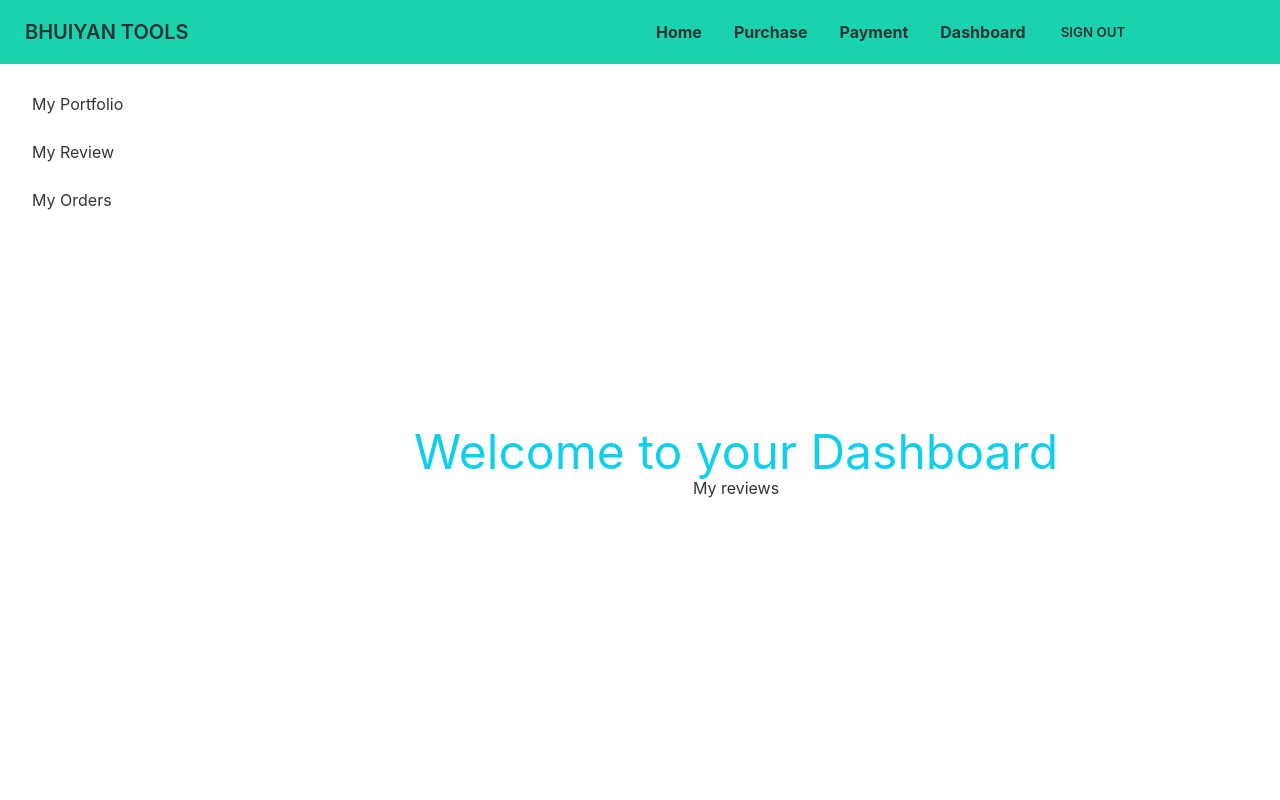
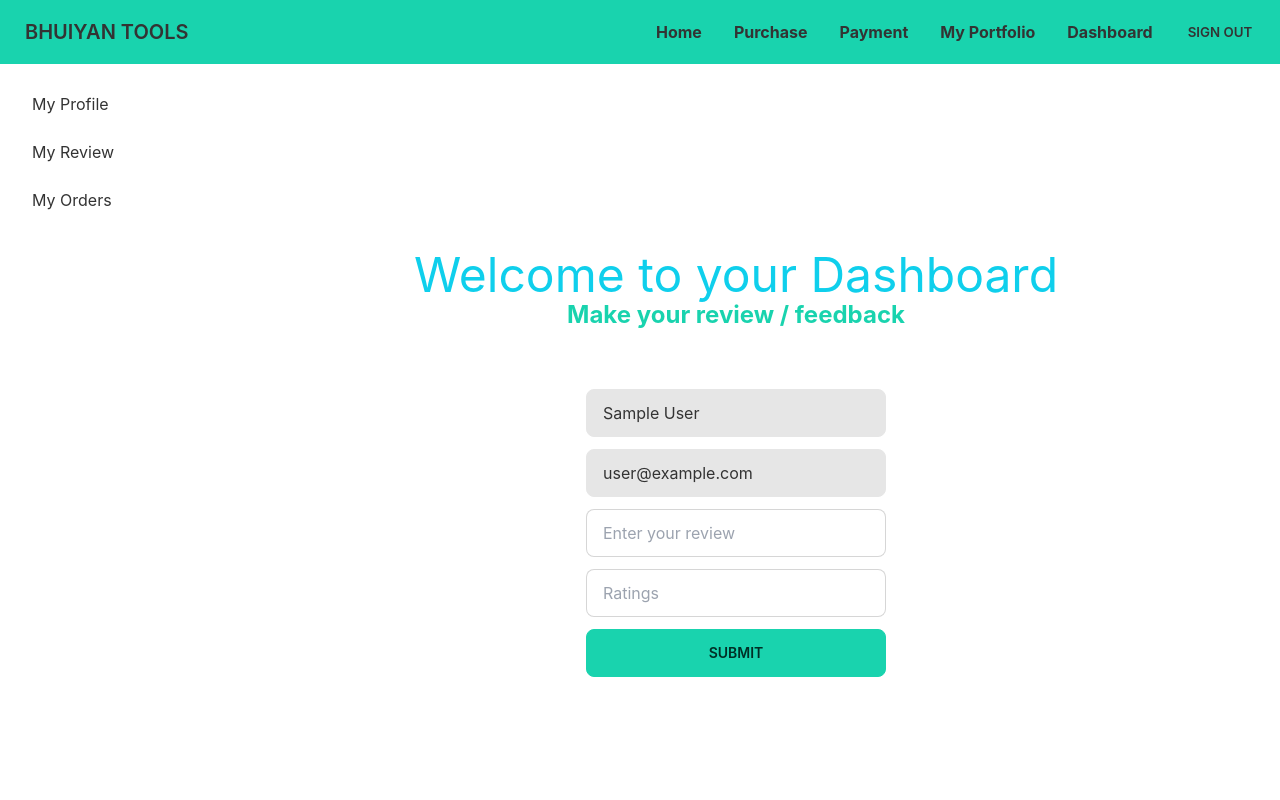
Before and after one commit to hasansharif819/bhuiyan_tools_clients, a React (Create React App) app: page /dashboard/myreview in a window 1280 px wide. Shown: the top 800 px of the page. Built offline with nearby package versions, Linux system fonts and the light colour scheme; no server answers; sample sign-in values are in the browser's storage.

Commit message:
review added

```diff
--- a/src/App.js
+++ b/src/App.js
@@ -7,7 +7,7 @@ import Home from './pages/Home/Home/Home';
 import Login from './pages/Login/Login';
 import RequireAuth from './pages/Login/RequireAuth';
 import SignUp from './pages/Login/SignUp';
-import Portfolio from './pages/Dashboard/Portfolio';
+import Portfolio from './pages/Portfolio/Portfolio';
 import Product from './pages/Purchase/Product/Product';
 import Purchase from './pages/Purchase/Purchase/Purchase';
 import Footer from './pages/Shared/Footer/Footer';
@@ -17,6 +17,7 @@ import MyOrders from './pages/Dashboard/MyOrders';
 import MyReview from './pages/Dashboard/MyReview';
 import Payment from './pages/Payment/Payment';
 import NotFound from './pages/NotFound/NotFound';
+import Profile from './pages/Dashboard/Profile';
 
 function App() {
   return (
@@ -24,7 +25,7 @@ function App() {
       <Navbar></Navbar>
       <Routes>
         <Route path='/' element={<Home></Home>}></Route>
-        {/* <Route path='/home' element={<Home></Home>}></Route> */}
+        <Route path='/portfolio' element={<Portfolio></Portfolio>}></Route>
         <Route path='/payment' element={<Payment></Payment>}></Route>
         <Route path='/purchase' element={
           <RequireAuth>
@@ -38,7 +39,7 @@ function App() {
             <Dashboard></Dashboard>
           </RequireAuth>
         }>
-          <Route index element={<Portfolio></Portfolio>}></Route>
+          <Route index element={<Profile></Profile>}></Route>
           <Route path='myOrders' element={<MyOrders></MyOrders>}></Route>
           <Route path='myreview' element={<MyReview></MyReview>}></Route>
 
--- a/src/pages/Dashboard/Dashboard.js
+++ b/src/pages/Dashboard/Dashboard.js
@@ -15,7 +15,7 @@ const Dashboard = () => {
     <label for="dashboard-sidebar" className="drawer-overlay"></label>
     <ul className="menu p-4 overflow-y-auto w-48 bg-base-100 text-base-content ">
       {/* <!-- Sidebar content here --> */}
-      <li><Link to='/dashboard'>My Portfolio</Link></li>
+      <li><Link to='/dashboard'>My Profile</Link></li>
       <li><Link to='/dashboard/myreview'>My Review </Link></li>
       <li><Link to='/dashboard/myOrders'>My Orders </Link></li>
     </ul>
--- a/src/pages/Dashboard/MyReview.js
+++ b/src/pages/Dashboard/MyReview.js
@@ -1,9 +1,60 @@
 import React from 'react';
+import auth from '../../firebase.init';
+import { useAuthState } from 'react-firebase-hooks/auth';
+import { toast } from 'react-toastify';
+
 
 const MyReview = () => {
+    const [user] = useAuthState(auth);
+    const handleOrder = event => {
+        event.preventDefault();
+
+        const review = {
+            client: user.email,
+            clientName: user.displayName,
+            reviews: event.target.review.value,
+            rating: event.target.rating.value
+        }
+        fetch('http://localhost:5000/review', {
+            method: "POST",
+            headers: {
+                'content-type': "application/json"
+            },
+            body: JSON.stringify(review)
+        })
+            .then(res => res.json())
+            .then(data => {
+                console.log(data)
+                if (data.success) {
+                    toast(`Your review is  successful.Thank you...`)
+                    //to close the modal
+
+                }
+                else {
+                    toast.error(`Sorry!!! Your review is failed `)
+
+                    // to close the modal
+
+
+                }
+            })
+    }
     return (
-        <div>
-            <h2>My reviews</h2>
+        <div className='bg-base-500'>
+            <h2 className='text-2xl font-bold text-secondary'>Make your review / feedback</h2>
+
+            <form
+                onSubmit={handleOrder}
+                className='grid grid-cols-1 gap-3 justify-items-center mt-2'>
+
+
+                <input type="text" name="name" disabled value={user?.displayName || ''} className="input input-bordered w-full max-w-xs" />
+                <input type="email" name="email" disabled value={user?.email || ''} className="input input-bordered w-full max-w-xs" />
+                <input type="text" name="review" placeholder='Enter your review' className="input input-bordered w-full max-w-xs" />
+
+                <input type="text" name="rating" placeholder="Ratings" className="input input-bordered w-full max-w-xs" />
+                <input type="submit" value="Submit" className="btn btn-secondary w-full max-w-xs" />
+            </form>
         </div>
     );
 };
--- /dev/null
+++ b/src/pages/Dashboard/Profile.js
@@ -0,0 +1,11 @@
+import React from 'react';
+
+const Profile = () => {
+    return (
+        <div>
+            <h2>My Profile</h2>
+        </div>
+    );
+};
+
+export default Profile;
--- a/src/pages/Home/Home/Home.js
+++ b/src/pages/Home/Home/Home.js
@@ -2,6 +2,7 @@ import React from 'react';
 import Banner from '../Banner/Banner';
 import Contact from '../Contact/Contact';
 import Meeting from '../Meeting/Meeting';
+import Reviews from '../Reviews/Reviews';
 import Summary from '../Summary/Summary';
 import Tools from '../Tools/Tools';
 
@@ -11,6 +12,7 @@ const Home = () => {
             <Banner></Banner>
             <Tools></Tools>
             <Summary></Summary>
+            <Reviews></Reviews>
             <Meeting></Meeting>
             <Contact></Contact>
         </div>
--- /dev/null
+++ b/src/pages/Home/Reviews/Reviews.js
@@ -0,0 +1,35 @@
+import React, { useEffect, useState } from 'react';
+import { Link } from 'react-router-dom';
+
+const Reviews = () => {
+    const [reviews, setReviews] = useState([])
+    useEffect(() => {
+        fetch('http://localhost:5000/review')
+            .then(res => res.json())
+            .then(data => setReviews(data))
+    }, [])
+    return (
+        <div>
+            <h2 className='text-4xl font-bold text-primary'>User Reviews: {reviews.length}</h2>
+            <div className='grid grid-cols-1 md:grid-cols-2 lg:grid-cols-3 gap-5 mx-5 bg-base-200'>
+            {
+                reviews.map(review => <div>
+                    <div class="card w-96 bg-primary text-primary-content">
+  <div class="card-body">
+    <h2 class="card-title">User: {review.clientName}</h2>
+    <p>{review.client}</p>
+    <p>{review.reviews}</p>
+    <h2 class="card-title text-center items-center justify-center">Ratings: {review.rating} star</h2>
+    <div class="card-actions justify-end">
+      <Link to='/dashboard/myreview'><button class="btn">Review</button></Link>
+    </div>
+  </div>
+</div>
+                </div>)
+            }
+            </div>
+        </div>
+    );
+};
+
+export default Reviews;
--- a/src/pages/Login/SignUp.js
+++ b/src/pages/Login/SignUp.js
@@ -37,7 +37,7 @@ const SignUp = () => {
         await createUserWithEmailAndPassword(data.email, data.password);
         await updateProfile({ displayName: data.name });
         console.log('update done');
-        navigate('/appointment');
+        navigate('/purchase');
     }
     return (
         <div className='flex justify-center items-center'>
--- a/src/pages/Shared/Navbar/Navbar.js
+++ b/src/pages/Shared/Navbar/Navbar.js
@@ -15,6 +15,7 @@ const Navbar = () => {
         <li><Link to="/">Home</Link></li>
         <li><Link to="/purchase">Purchase</Link></li>
         <li><Link to="/payment">Payment</Link></li>
+        <li><Link to="/portfolio">My Portfolio</Link></li>
         {
             user && <li><Link to="/dashboard">Dashboard</Link></li>
         }
```
Also changed, not shown: public/review.json (added, +22 -0 lines), src/pages/Portfolio/Portfolio.js (renamed from src/pages/Dashboard/Portfolio.js).
